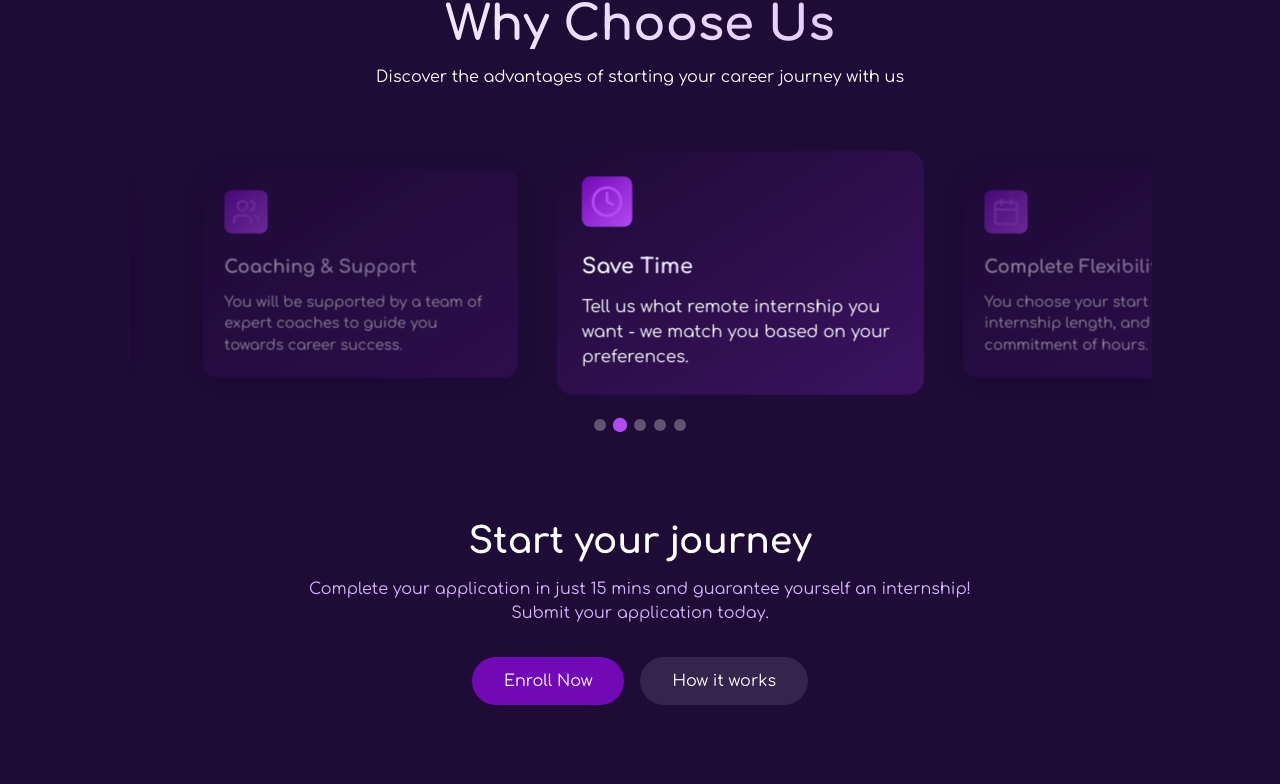
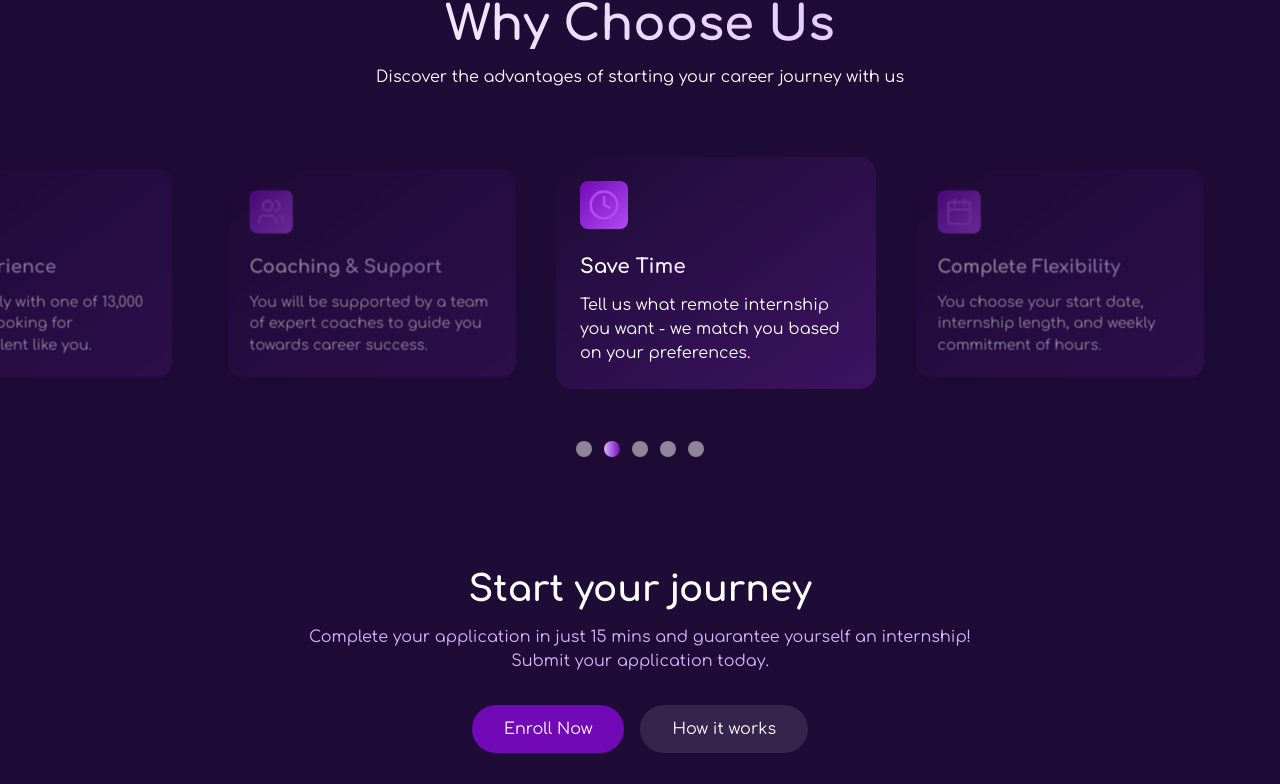
Before and after one commit to iisandeshpoudel/bichitras-website, a React (Vite) app: page /internship in a window 1280 px wide. Shown: the part 1359-2143 px from the top of the page. Built offline with nearby package versions, Linux system fonts and the light colour scheme.

Commit message:
before the doom

```diff
--- a/src/components/Internship.tsx
+++ b/src/components/Internship.tsx
@@ -195,18 +195,19 @@ const Internship = () => {
           Discover the advantages of starting your career journey with us
         </p>
 
-        <div className="relative max-w-5xl mx-auto overflow-hidden">
+        <div className="relative w-full max-w-7xl mx-auto px-4 md:px-6">
           <Swiper
             modules={[Autoplay, Pagination]}
-            spaceBetween={30}
-            slidesPerView={3}
+            centeredSlides={true}
+            loop={true}
+            loopedSlides={5}
+            slidesPerView="auto"
             initialSlide={0}
-            loop={true}
-            centeredSlides={true}
             pagination={{
+              el: '.benefits-pagination',
               clickable: true,
-              bulletActiveClass: 'swiper-pagination-bullet-active !bg-gradient-to-r !from-[var(--accent-primary)] !to-[var(--accent-secondary)] !w-12 !opacity-100',
-              bulletClass: 'swiper-pagination-bullet !bg-white/50 !w-4 !h-4 !mx-1.5 !transition-all !duration-300 hover:!bg-white/70 hover:!scale-110',
+              bulletClass: 'transition-all duration-300 w-4 h-4 bg-white/50 hover:bg-white/70 rounded-full shadow-lg hover:scale-110 group cursor-pointer',
+              bulletActiveClass: 'w-12 !bg-gradient-to-r !from-royal-celestial !to-royal-violet !opacity-100',
             }}
             autoplay={{
               delay: 3000,
@@ -214,35 +215,80 @@ const Internship = () => {
             }}
             breakpoints={{
               320: {
-                slidesPerView: 1,
+                slidesPerView: 1.5,
+                spaceBetween: 16,
               },
               640: {
-                slidesPerView: 3,
+                slidesPerView: 2.5,
+                spaceBetween: 20,
+              },
+              1024: {
+                slidesPerView: 3.5,
+                spaceBetween: 24,
               },
             }}
-            className="benefits-slider !pb-16"
+            className="!pb-16 !overflow-visible benefits-slider"
           >
             {benefits.map((benefit, index) => (
-              <SwiperSlide key={index} className="!w-[300px] md:!w-[350px]">
-                <div className="bg-gradient-to-br from-royal-deep/50 to-royal-violet/30 backdrop-blur-lg rounded-2xl p-6 h-full transform transition-all duration-300">
+              <SwiperSlide
+                key={index}
+                className="!w-[300px] md:!w-[320px] transition-all duration-300"
+              >
+                <div className="w-full h-full bg-gradient-to-br from-royal-deep/50 to-royal-violet/30 backdrop-blur-lg rounded-2xl p-6 transform transition-all duration-300 hover:scale-105">
                   <div className="w-12 h-12 rounded-lg bg-gradient-to-br from-royal-violet to-royal-amethyst flex items-center justify-center mb-6">
                     {benefit.icon}
                   </div>
-                  <h3 className="text-xl font-bold mb-3 bg-gradient-to-r from-white to-royal-celestial bg-clip-text text-transparent">
+                  <h3 className="text-xl font-bold mb-3 bg-gradient-to-r from-white to-royal-celestial bg-clip-text text-transparent line-clamp-1">
                     {benefit.title}
                   </h3>
-                  <p className="text-royal-celestial/80">
+                  <p className="text-royal-celestial/80 line-clamp-3">
                     {benefit.description}
                   </p>
                 </div>
               </SwiperSlide>
             ))}
           </Swiper>
-        </div>
+
+          {/* Custom pagination */}
+          <div className="benefits-pagination flex justify-center mt-8 mb-20 space-x-3"></div>
+
+          <style jsx global>{`
+            .benefits-slider .swiper-slide {
+              opacity: 0.5;
+              transform: scale(0.9);
+              transition: all 0.3s ease;
+            }
+            .benefits-slider .swiper-slide-active {
+              opacity: 1;
+              transform: scale(1);
+            }
+            .benefits-pagination .swiper-pagination-bullet {
+              display: inline-block;
+              position: relative;
+            }
+            .benefits-pagination .swiper-pagination-bullet::after {
+              content: attr(aria-label);
+              position: absolute;
+              top: -2rem;
+              left: 50%;
+              transform: translateX(-50%);
+              background: var(--royal-deep);
+              padding: 0.25rem 0.5rem;
+              border-radius: 0.25rem;
+              font-size: 0.75rem;
+              color: white;
+              opacity: 0;
+              transition: opacity 0.3s;
+              white-space: nowrap;
+            }
+            .benefits-pagination .swiper-pagination-bullet:hover::after {
+              opacity: 1;
+            }
+          `}</style>
         </div>
 
         {/* Call to Action */}
-      <div className="max-w-3xl mx-auto text-center mb-20">
+        <div className="max-w-3xl mx-auto text-center mb-20 pt-8">
           <h2 className="text-4xl font-bold mb-4">Start your journey</h2>
           <p className="text-[var(--text-secondary)] mb-8">
             Complete your application in just 15 mins and guarantee yourself an internship!<br />
@@ -258,6 +304,7 @@ const Internship = () => {
             <button className="bg-white/10 text-white px-8 py-3 rounded-full hover:bg-white/20 transition-colors">
               How it works
             </button>
+          </div>
         </div>
       </div>
 
```
Lines whose indentation alone changed are shown as unchanged.
